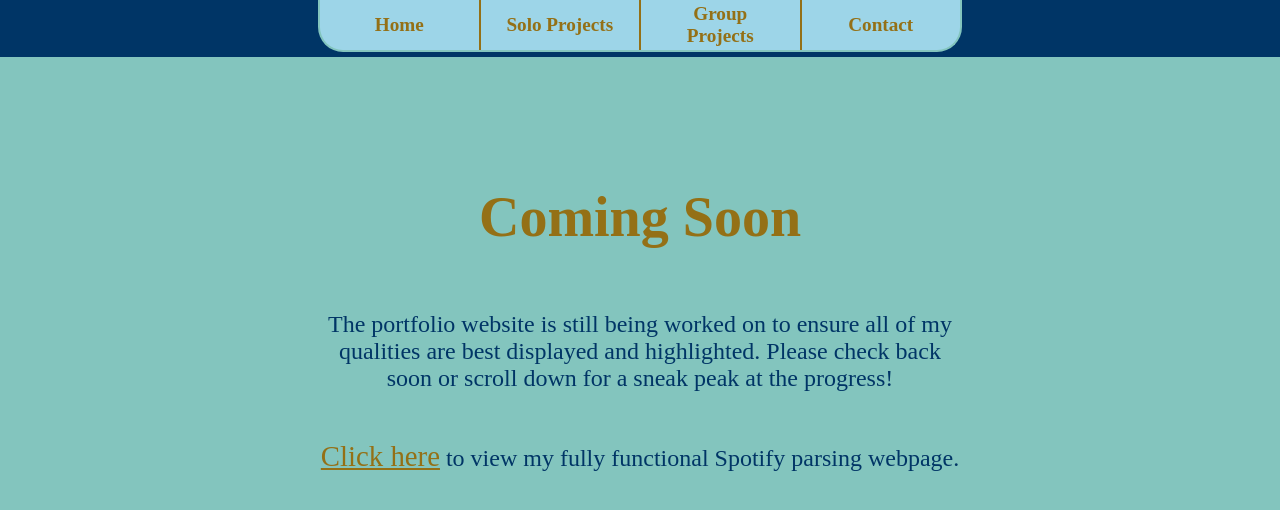
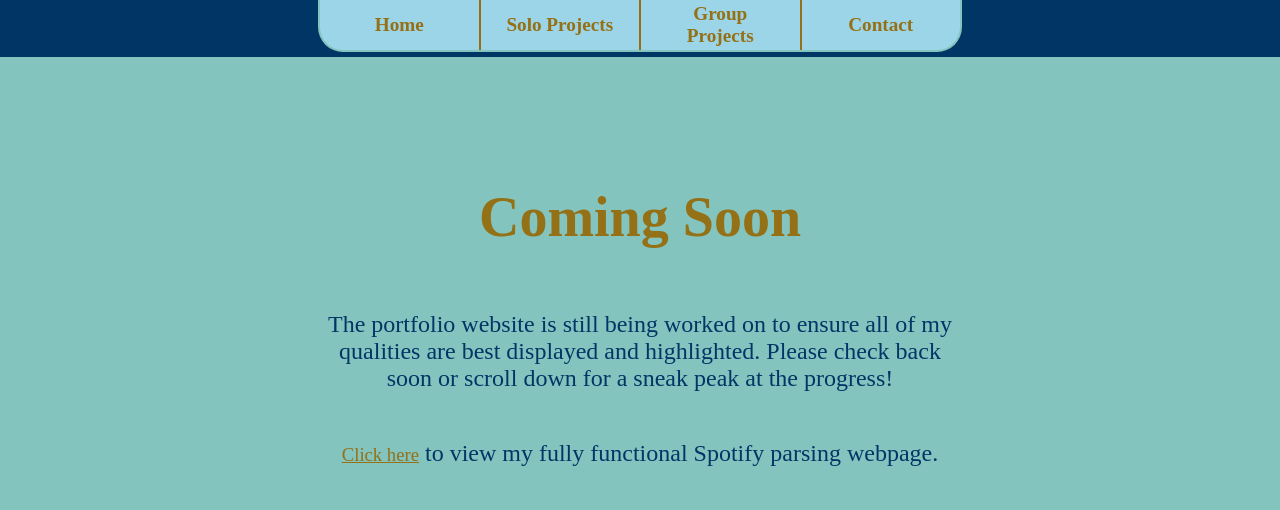
Before and after one commit to TKothenbeutel/Portfolio, a Jekyll site: the page built from index.html, in a window 1280 px wide and 900 px high. Shown: the top 510 px of the window. Built offline with Jekyll 4.4.1, drawn with Linux system fonts in a browser that asks for light colours.

Commit message:
Quick Size Fix

```diff
--- a/stylesheets/default.css
+++ b/stylesheets/default.css
@@ -27,13 +27,13 @@
 a{
   color: var(--color-link);
   text-decoration: underline;
-  font-size: larger;
+  font-size: 14pt;
 }
 h1{
   font-size: 40px;
 }
 p{
-  font-size: larger;
+  font-size: 14pt;
 }
 
 header{
--- a/stylesheets/home.css
+++ b/stylesheets/home.css
@@ -30,7 +30,7 @@
   font-size: 40px;
 }
 p, label{
-  font-size: larger;
+  font-size: 14pt;
 }
 
 .section{
--- a/stylesheets/posts.css
+++ b/stylesheets/posts.css
@@ -30,7 +30,7 @@
   font-size: 40px;
 }
 p, label{
-  font-size: larger;
+  font-size: 14pt;
 }
 
 .section{
```
